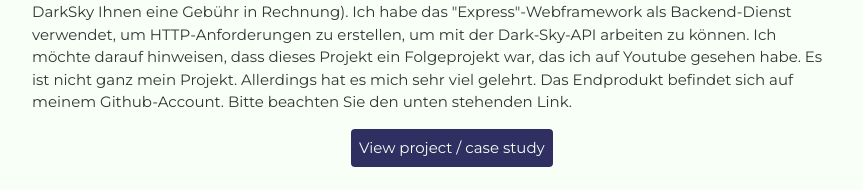
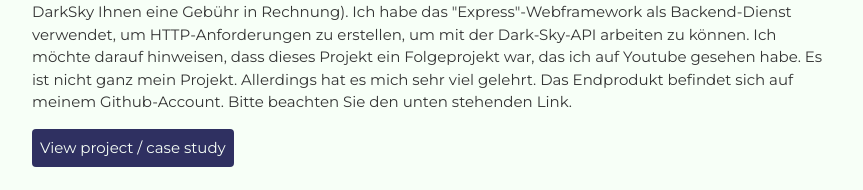
Before and after one commit to AgahTugrulhan/agahtugrulhan-CV, a plain HTML site: page index.html in a window 1280 px wide. Shown: the part 1125-1315 px from the top of the page, without its empty margins (208-1071 px from the left). Drawn offline with Linux system fonts and the light colour scheme.

Commit message:
first committ

```diff
--- a/css/styles.css
+++ b/css/styles.css
@@ -119,9 +119,6 @@ header {
     margin-top: 0;
 }
 
-#first-btn {
-    margin-left: 319px;
-}
 /* Work Experience */
 .work-experience {
     background: #a1c6d7;
```
